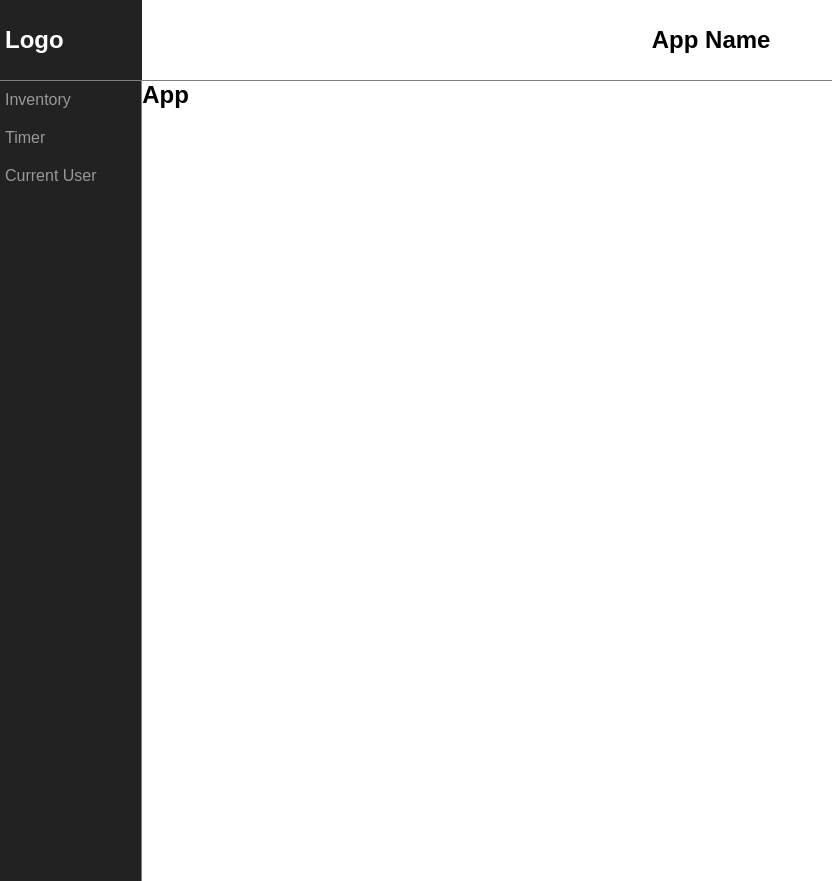
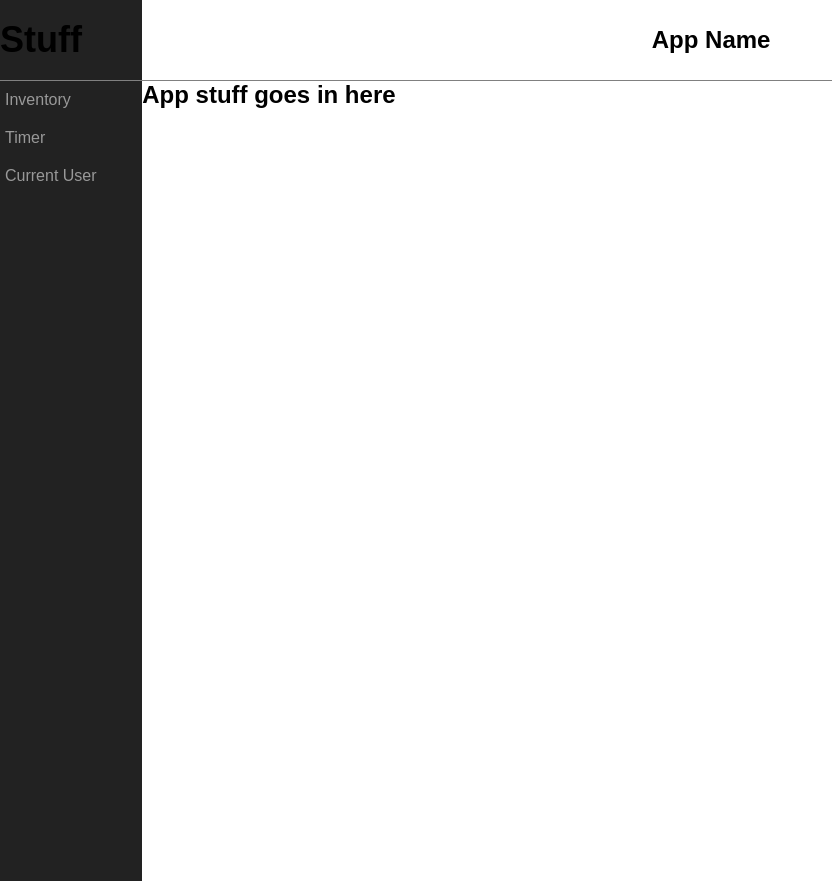
Before and after one commit to severnsc/brewing-app, a React (Create React App) app: page / in a window 1280 px wide. Shown: the whole page, without its empty margins (0-832 px from the left). Built offline with nearby package versions, Linux system fonts and the light colour scheme.

Commit message:
Add collapse nav

```diff
--- a/src/App.css
+++ b/src/App.css
@@ -9,6 +9,7 @@ p, h1, h2, h3, h4, h5, h6{
 .body{
   display: flex;
   flex-direction: column;
+  overflow-x: hidden;
 }
 
 .flex-container {
@@ -18,6 +19,7 @@ p, h1, h2, h3, h4, h5, h6{
 }
 
 .header{
+  transition-duration: 300ms;
   flex:0 0 10vh;
   display: flex;
   align-items: center;
@@ -25,66 +27,65 @@ p, h1, h2, h3, h4, h5, h6{
   border-bottom:1px solid gray;
 }
 
-.logo{
-  position: absolute;
-  left: 0;
+.header.open{
+  transform: translate(90%);
 }
 
-.logo h2{
-  margin-left:5px;
+.topElement{
+  display: none;
 }
 
 .main{
   flex-grow:1;
+  align-self: stretch;
+  transition-duration: 300ms;
+}
+
+.main.open{
+  transform: translate(90%);
 }
 
 .nav{
-  position:fixed;
-  bottom:0;
-  height: 10vh;
-  width: 100%;
+  position:absolute;
+  top:0;
+  left:-90%;
+  height:110vh;
+  width: 90%;
   border-top: 1px solid gray;
   background-color: #222222;
   color:#999;
+  transition: left .3s ease-in-out;
+}
+
+.navIcon{
+  position: absolute;
+  left: 0;
+  color: black;
+  text-decoration: none;
+  font-size: 1.5em;
+}
+
+.nav.open{
+  left:0;
 }
 
 .nav ul{
   display: flex;
+  flex-direction: column;
   list-style: none;
-  padding:0;
+  padding: 0;
+  height:100%;
   margin:0;
-  height:100%;
 }
 
 .nav ul li{
-  align-self: stretch;
   display: flex;
-  align-items: center;
-  flex:1;
-  justify-content: center;
-}
-
-.nav ul li{
-  border-right:1px solid gray;
-}
-
-.nav ul li:last-child{
-  border-right:none;
+  padding: 10px 0 0 10px;
 }
 
 @media (min-width: 768px){
   .flex-container{
     flex-direction: row;
-  }
-
-  .logo{
-    position: inherit;
-    flex: 1;
-    align-self: stretch;
-    background-color: #222222;
-    color: white;
-    display: flex;
-    align-items: center;
   }
 
   .appName{
@@ -93,31 +94,52 @@ p, h1, h2, h3, h4, h5, h6{
     justify-content: center;
   }
 
+  .topElement{
+    display: initial;
+  }
+
   .main{
     border-bottom:none;
     flex:8;
   }
 
+  .navIcon{
+    position: inherit;
+    display: flex;
+    align-self: stretch;
+    flex:1;
+    background-color: #222;
+    max-width:160px;
+  }
+
+  .navIcon h2{
+    align-self: center;
+  }
+
+  .navIcon a{
+    display: none;
+  }
+
   .nav{
     position: inherit;
     bottom: initial;
-    height: 100%;
+    align-self: stretch;
     width: initial;
+    height: 100vh;
     border-top:none;
     order:-1;
     flex:1;
+    max-width: 160px;
   }
 
   .nav ul{
     flex-direction: column;
-    border-right:1px solid gray;
   }
 
   .nav ul li{
     align-self: flex-start;
     display: initial;
     align-self: stretch;
-    border-right:none;
     padding:10px 0 10px 5px;
     flex-grow:0;
   }
--- a/src/App.js
+++ b/src/App.js
@@ -1,29 +1,42 @@
 import React, { Component } from 'react';
 import './App.css';
+import Nav from './Nav.js';
+import Main from './Main.js'
 
 class App extends Component {
+
+  constructor(props){
+    super(props);
+    this.state = {
+      sidebarOpen: false,
+    }
+    this.handleTouch = this.handleTouch.bind(this)
+  }
+
+  handleTouch(){
+    this.setState({sidebarOpen: !this.state.sidebarOpen})
+  }
+
   render() {
+
+    let headerClass = this.state.sidebarOpen ? "header open" : "header"
+
     return (
       <div className="body">
-        <header className="header">
-          <div className="logo">
-            <h2>Logo</h2>
+        <header className={headerClass}>
+          <div className="navIcon">
+            <a onClick={this.handleTouch}>
+              &#9776;
+            </a>
+            <h2 className="topElement">Stuff</h2>
           </div>
           <div className="appName">
             <h2>App Name</h2>
           </div>
         </header>
         <div className="flex-container">
-          <main className="main">
-            <h2>App</h2>
-          </main>
-          <nav className="nav">
-            <ul>
-              <li><p>Inventory</p></li>
-              <li><p>Timer</p></li>
-              <li><p>Current User</p></li>
-            </ul>
-          </nav>
+          <Main isOpen={this.state.sidebarOpen} />
+          <Nav isOpen={this.state.sidebarOpen} />
         </div>
       </div>
     );
--- /dev/null
+++ b/src/Main.js
@@ -0,0 +1,21 @@
+import React, { Component } from 'react';
+import './App.css';
+
+class Main extends Component{
+
+  render(){
+
+    let mainClass = this.props.isOpen ? "main open" : "main"
+
+    return(
+      <main className={mainClass}>
+        <div className="componentContainer">
+          <h2>App stuff goes in here</h2>
+        </div>
+      </main>
+    )
+  }
+
+}
+
+export default Main;
--- /dev/null
+++ b/src/Nav.js
@@ -0,0 +1,23 @@
+import React, { Component } from 'react';
+import './App.css';
+
+class Nav extends Component{
+
+  render(){
+
+    let navClass = this.props.isOpen ? 'nav open' : 'nav'
+
+    return(
+      <nav className={navClass}>
+        <ul>
+          <li><p>Inventory</p></li>
+          <li><p>Timer</p></li>
+          <li><p>Current User</p></li>
+        </ul>
+      </nav>
+    )
+  }
+
+}
+
+export default Nav;
```
